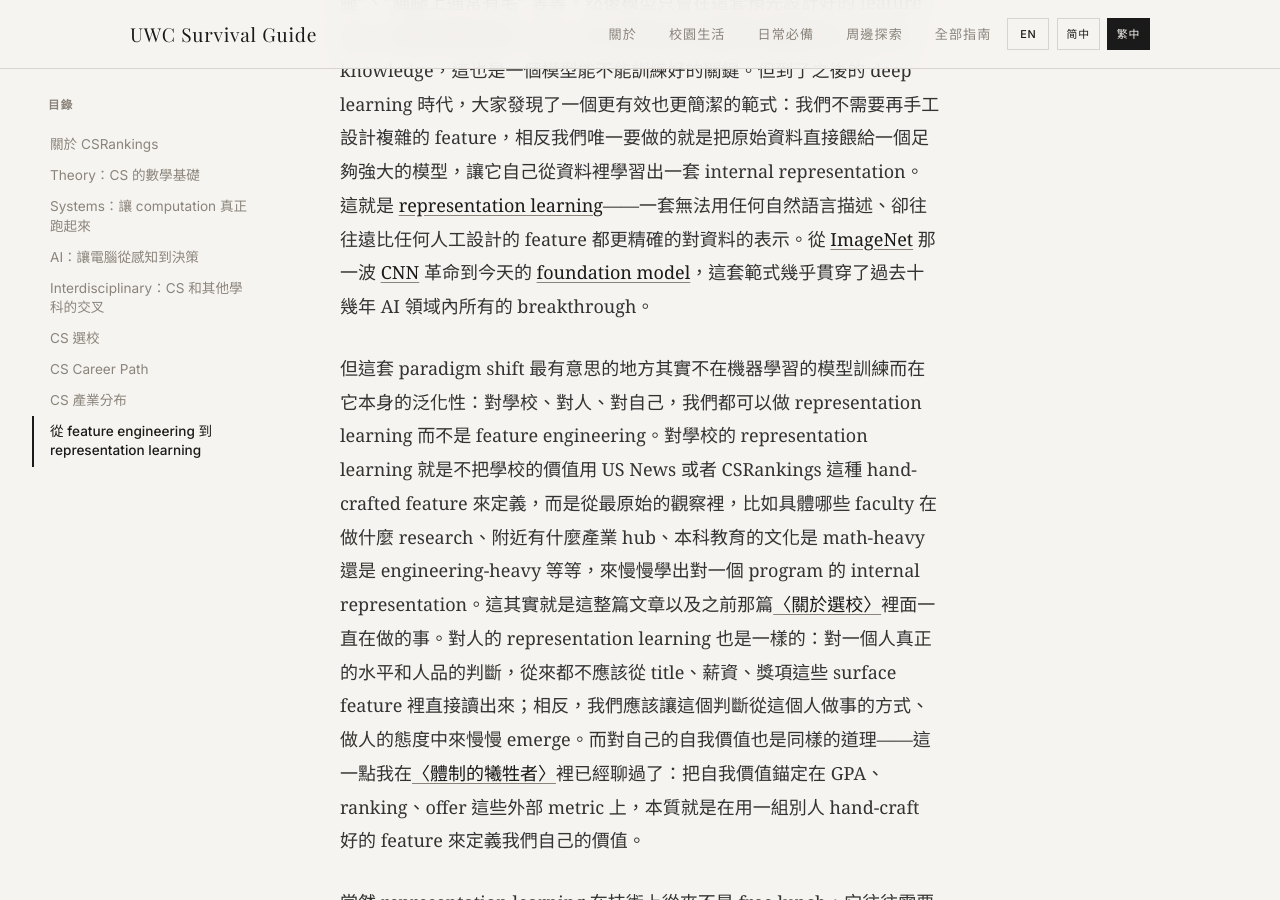
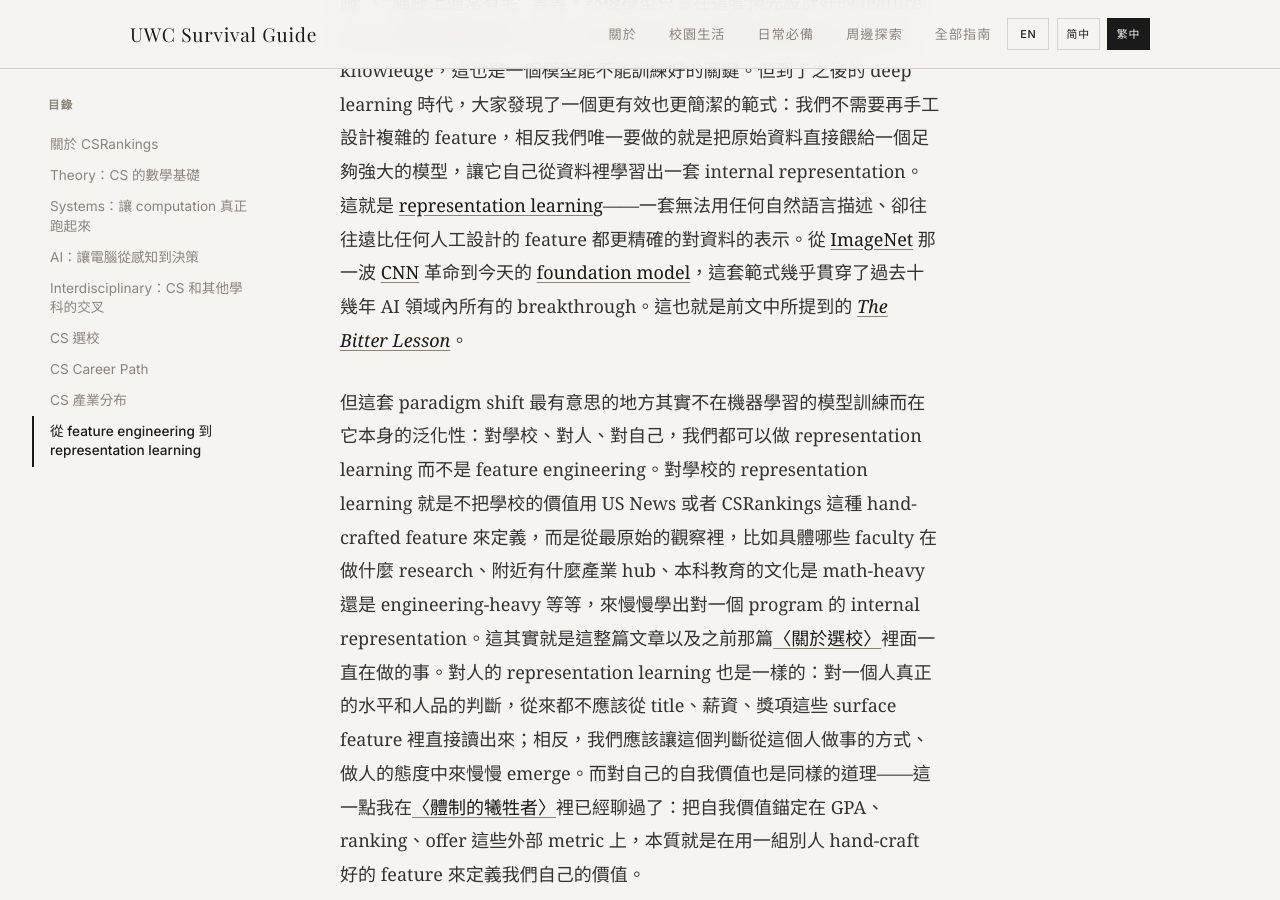
Before and after one commit to United-World-College/UWC-Survival-Guide, a Jekyll site: the page built from website/_guides/chinese/computer-science-TW.md, in a window 1280 px wide and 900 px high, scrolled down 33443 px. Built offline with Jekyll 4.4.1, drawn with Linux system fonts in a browser that asks for light colours; some web fonts are replaced.

Commit message:
docs: link trailing Bitter Lesson reference back to its section
Final section's closing sentence now links *The Bitter Lesson* to the
earlier #the-bitter-lesson anchor across CN / TW / EN.

```diff
--- a/website/_guides/chinese/computer-science-TW.md
+++ b/website/_guides/chinese/computer-science-TW.md
@@ -303,7 +303,7 @@ Quant 這條線上的兩類公司分布略有差異。做市商方面，**Chicag
 
 ## 從 feature engineering 到 representation learning
 
-在開始這一章之前我想先介紹一個機器學習裡面的小概念：在傳統機器學習時代，訓練一個模型最關鍵的一步往往都是 [feature engineering](https://en.wikipedia.org/wiki/Feature_engineering)。在這一步裡工程師需要先手動劃分出一些特徵，比如告訴模型 "貓通常有四條腿"、"貓腿上通常有毛" 等等。然後模型只會在這套預先設計好的 feature space 裡做訓練和學習。這一步往往最考驗工程師對具體問題的 domain knowledge，這也是一個模型能不能訓練好的關鍵。但到了之後的 deep learning 時代，大家發現了一個更有效也更簡潔的範式：我們不需要再手工設計複雜的 feature，相反我們唯一要做的就是把原始資料直接餵給一個足夠強大的模型，讓它自己從資料裡學習出一套 internal representation。這就是 [representation learning](https://en.wikipedia.org/wiki/Feature_learning)——一套無法用任何自然語言描述、卻往往遠比任何人工設計的 feature 都更精確的對資料的表示。從 [ImageNet](https://en.wikipedia.org/wiki/ImageNet) 那一波 [CNN](https://en.wikipedia.org/wiki/Convolutional_neural_network) 革命到今天的 [foundation model](https://en.wikipedia.org/wiki/Foundation_model)，這套範式幾乎貫穿了過去十幾年 AI 領域內所有的 breakthrough。
+在開始這一章之前我想先介紹一個機器學習裡面的小概念：在傳統機器學習時代，訓練一個模型最關鍵的一步往往都是 [feature engineering](https://en.wikipedia.org/wiki/Feature_engineering)。在這一步裡工程師需要先手動劃分出一些特徵，比如告訴模型 "貓通常有四條腿"、"貓腿上通常有毛" 等等。然後模型只會在這套預先設計好的 feature space 裡做訓練和學習。這一步往往最考驗工程師對具體問題的 domain knowledge，這也是一個模型能不能訓練好的關鍵。但到了之後的 deep learning 時代，大家發現了一個更有效也更簡潔的範式：我們不需要再手工設計複雜的 feature，相反我們唯一要做的就是把原始資料直接餵給一個足夠強大的模型，讓它自己從資料裡學習出一套 internal representation。這就是 [representation learning](https://en.wikipedia.org/wiki/Feature_learning)——一套無法用任何自然語言描述、卻往往遠比任何人工設計的 feature 都更精確的對資料的表示。從 [ImageNet](https://en.wikipedia.org/wiki/ImageNet) 那一波 [CNN](https://en.wikipedia.org/wiki/Convolutional_neural_network) 革命到今天的 [foundation model](https://en.wikipedia.org/wiki/Foundation_model)，這套範式幾乎貫穿了過去十幾年 AI 領域內所有的 breakthrough。這也就是前文中所提到的 [*The Bitter Lesson*](#the-bitter-lesson)。
 
 但這套 paradigm shift 最有意思的地方其實不在機器學習的模型訓練而在它本身的泛化性：對學校、對人、對自己，我們都可以做 representation learning 而不是 feature engineering。對學校的 representation learning 就是不把學校的價值用 US News 或者 CSRankings 這種 hand-crafted feature 來定義，而是從最原始的觀察裡，比如具體哪些 faculty 在做什麼 research、附近有什麼產業 hub、本科教育的文化是 math-heavy 還是 engineering-heavy 等等，來慢慢學出對一個 program 的 internal representation。這其實就是這整篇文章以及之前那篇[〈關於選校〉]({{ '/guides/chinese/school-selection-TW/' | relative_url }})裡面一直在做的事。對人的 representation learning 也是一樣的：對一個人真正的水平和人品的判斷，從來都不應該從 title、薪資、獎項這些 surface feature 裡直接讀出來；相反，我們應該讓這個判斷從這個人做事的方式、做人的態度中來慢慢 emerge。而對自己的自我價值也是同樣的道理——這一點我在[〈體制的犧牲者〉]({{ '/guides/chinese/victims-of-the-system-TW/' | relative_url }})裡已經聊過了：把自我價值錨定在 GPA、ranking、offer 這些外部 metric 上，本質就是在用一組別人 hand-craft 好的 feature 來定義我們自己的價值。
 
```
Also changed, not shown: website/_guides/chinese/computer-science-CN.md (+1 -1 lines), website/_guides/default/computer-science.md (+1 -1 lines).
